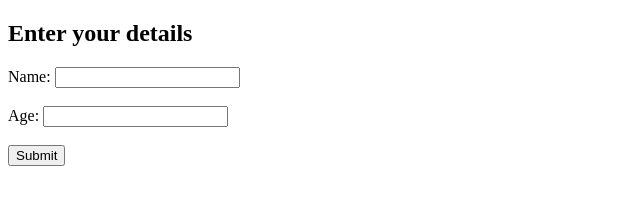
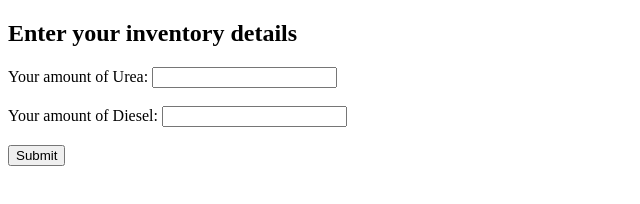
Before and after one commit to rbugale/Calcualtor_app_for_lcia, a plain HTML site: page index.html in a window 1280 px wide. Shown: the whole page, without its empty margins (0-640 px from the left). Drawn offline with Linux system fonts and the light colour scheme.

Commit message:
updates on the html

```diff
--- a/index.html
+++ b/index.html
@@ -1,23 +1,23 @@
 <!DOCTYPE html>
 <html>
 <head>
-    <title>User Info</title>
+    <title>LCA tool</title>
     <script>
         function displayInfo() {
-            var age = document.getElementById("age").value;
-            var name = document.getElementById("name").value;
-            var result = "Hi, my name is " + name + ", and I am " + age*2 + " years old.";
+            var urea = document.getElementById("urea").value;
+            var diesel = document.getElementById("diesel").value;
+            var result = "Hi, your inputs are " + urea + ", and total emissions are " + diesel*2 + " CO2eq";
             document.getElementById("output").innerText = result;
         }
     </script>
 </head>
 <body>
-    <h2>Enter your details</h2>
-    <label for="name">Name:</label>
-    <input type="text" id="name"><br><br>
+    <h2>Enter your inventory details</h2>
+    <label for="urea">Your amount of Urea:</label>
+    <input type="number" id="urea"><br><br>
 
-    <label for="age">Age:</label>
-    <input type="number" id="age"><br><br>
+    <label for="diesel"> Your amount of Diesel:</label>
+    <input type="number" id="diesel"><br><br>
 
     <button onclick="displayInfo()">Submit</button>
 
```
